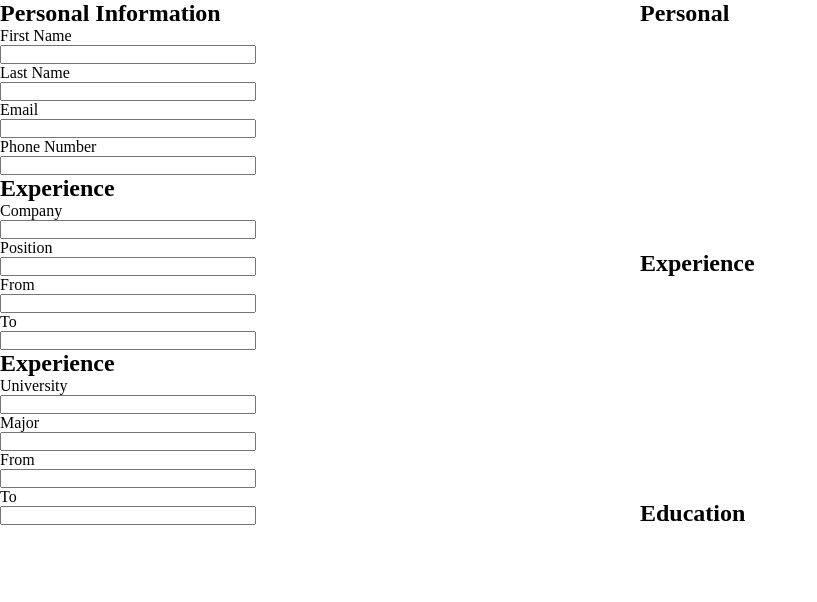
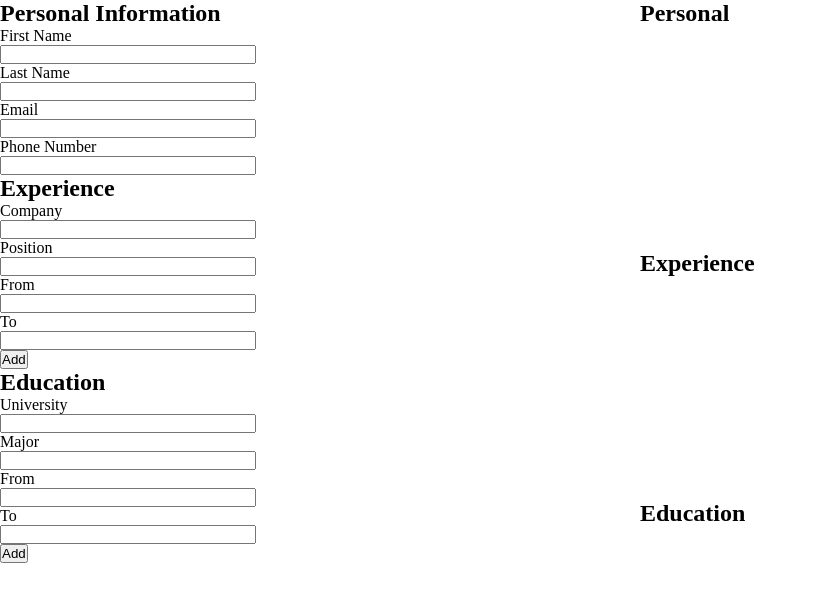
Before and after one commit to RogelioCamargo/cv-builder, a React (Create React App) app: page / in a window 1280 px wide. Shown: the top 602 px of the page, without its empty margins (0-817 px from the left). Built offline with nearby package versions, Linux system fonts and the light colour scheme.

Commit message:
Add a add button for both education and experience

```diff
--- a/src/components/Education.js
+++ b/src/components/Education.js
@@ -9,10 +9,10 @@ class Education extends Component {
   }
 
   render() {
-    const { info, onChange } = this.props;
+    const { info, onChange, onClick } = this.props;
     return (
       <div style={{ width: "40%" }}>
-        <h2>Experience</h2>
+        <h2>Education</h2>
         <div>
           {info.map((education) => (
             <EducationItem
@@ -23,6 +23,9 @@ class Education extends Component {
             />
           ))}
         </div>
+        <div>
+          <button type="button" onClick={onClick}>Add</button>
+        </div>
       </div>
     );
   }
--- a/src/components/Experience.js
+++ b/src/components/Experience.js
@@ -9,7 +9,7 @@ class Experience extends Component {
   }
 
   render() {
-    const { info, onChange } = this.props;
+    const { info, onChange, onClick } = this.props;
     return (
       <div>
         <h2>Experience</h2>
@@ -23,6 +23,11 @@ class Experience extends Component {
             />
           ))}
         </div>
+        <div>
+          <button type="button" onClick={onClick}>
+            Add
+          </button>
+        </div>
       </div>
     );;
   }
--- a/src/components/Main.js
+++ b/src/components/Main.js
@@ -53,14 +53,30 @@ class Main extends Component {
     const { name, value } = e.target;
 
     this.setState((prevState) => {
-      const updatedExperience = prevState.experience.map(item => {
+      const updatedExperience = prevState.experience.map((item) => {
         if (id === item.id) {
-          return { ...item, [name]: value }
+          return { ...item, [name]: value };
         }
         return item;
       });
-      return { ...prevState, experience: [ ...updatedExperience ]}
+      return { ...prevState, experience: [...updatedExperience] };
     });
+  };
+
+  handleClickExperience = () => {
+    this.setState((prevState) => ({
+      ...prevState,
+      experience: [
+        ...prevState.experience,
+        {
+          id: Math.random().toString(36).substr(2, 9),
+          company: "",
+          position: "",
+          from: "",
+          to: "",
+        },
+      ],
+    }));
   };
 
   handleChangeEducation = (e, id) => {
@@ -77,6 +93,22 @@ class Main extends Component {
     });
   };
 
+  handleClickEducation = () => {
+    this.setState((prevState) => ({
+      ...prevState,
+      education: [
+        ...prevState.education,
+        {
+          id: Math.random().toString(36).substr(2, 9),
+          university: "",
+          major: "",
+          from: "",
+          to: "",
+        },
+      ],
+    }));
+  };
+
   render() {
     const { personal, experience, education } = this.state;
 
@@ -84,8 +116,16 @@ class Main extends Component {
       <div style={{ display: "flex" }}>
         <div style={{ width: "50%" }}>
           <General info={personal} onChange={this.handleChangePersonal} />
-          <Experience info={experience} onChange={this.handleChangeExperience} />
-          <Education info={education} onChange={this.handleChangeEducation} />
+          <Experience
+            info={experience}
+            onChange={this.handleChangeExperience}
+            onClick={this.handleClickExperience}
+          />
+          <Education
+            info={education}
+            onChange={this.handleChangeEducation}
+            onClick={this.handleClickEducation}
+          />
         </div>
         <div style={{ width: "50%" }}>
           <Preview info={this.state} />
--- a/src/components/Preview.js
+++ b/src/components/Preview.js
@@ -21,7 +21,7 @@ class Preview extends Component {
           <h2>Experience</h2>
           {experience.map((item) => {
             return (
-              <div>
+              <div key={item.id}>
                 <p>{item.company}</p>
                 <p>{item.position}</p>
                 <p>{item.from}</p>
@@ -34,7 +34,7 @@ class Preview extends Component {
           <h2>Education</h2>
           {education.map((item) => {
             return (
-              <div>
+              <div key={item.id}>
                 <p>{item.university}</p>
                 <p>{item.major}</p>
                 <p>{item.from}</p>
```
